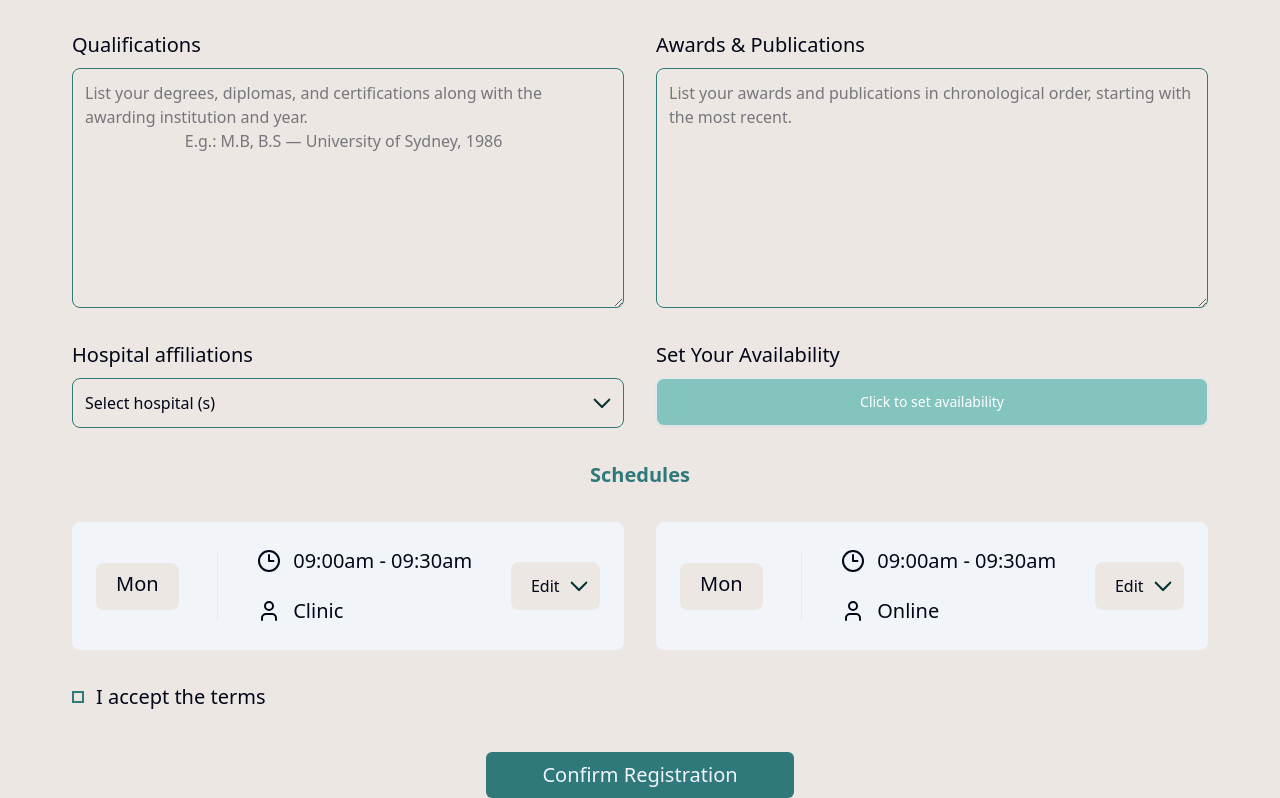
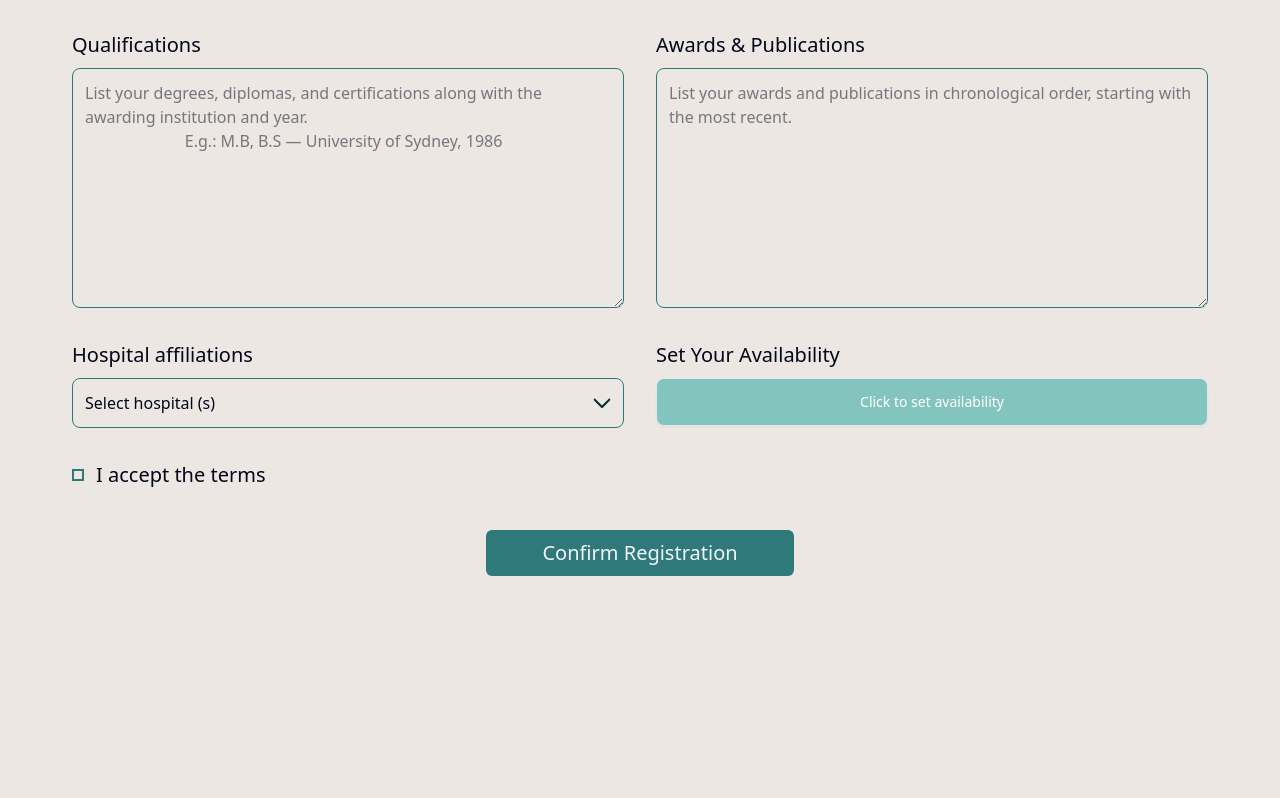
Before and after one commit to bestorthopaedicsurgeon/bos-next, a Next.js app: page /doctor_registration in a window 1280 px wide. Shown: the part 1835-2633 px from the top of the page. After the commit the page ends 2411 px from the top, so only its background shows below. Built offline with nearby package versions, Linux system fonts and the light colour scheme.

Commit message:
fixes:doc reg modal

```diff
--- a/src/app/doctor_registration/page.js
+++ b/src/app/doctor_registration/page.js
@@ -338,11 +338,9 @@ const page = () => {
                             <button
                               key={day}
                               disabled={isDisabled}
-                              className={`py-[3px] px-[7px] text-[17px] flex items-center justify-center
-                ${
-                  isHoliday ? "bg-[var(--primary)] rounded-full text-white" : ""
-                }
-                ${isDisabled ? "cursor-not-allowed opacity-50" : ""}
+                              className={`w-10 h-10 flex items-center justify-center border border-gray-300
+                ${isHoliday ? 'bg-[var(--primary)] rounded-full text-white' : ''}
+                ${isDisabled ? 'cursor-not-allowed opacity-50' : 'hover:bg-gray-100 hover:text-primary'}
               `}
                             >
                               {day}
@@ -355,25 +353,28 @@ const page = () => {
                   ))}
                 </div>
               </div>
-            </DialogContent>
-          </Dialog>
-        </div>
-       <div className="col-span-2 text-center">
-       <p className="text-primary font-[700]">Schedules</p>
-       </div>
-          {schedule_date.map((data,key)=>(
+              <div className="grid max-lg:grid-cols-1 grid-cols-2 gap-10">
+              <div className="col-span-2 bg-secondary p-5 rounded-md mt-10">
+              <div className="flex justify-between items-center w-[60%] max-lg:w-full m-auto text-primary">
+              <p>Clinic Timing</p>
+              <div className="line w-[1px] bg-primary h-[30px]"></div>
+              <p>Online Timing</p>
+              </div>
+              </div>
+
+                   {schedule_date.map((data,key)=>(
 
 
-            <div key={key} className="flex bg-secondary p-6 justify-between rounded-md items-center">
+            <div key={key} className="max-lg:col-span-2 flex bg-secondary p-6 max-sm:p-2 max-sm:justify-flex-start max-sm:flex-wrap max-sm:gap-[10px] justify-between rounded-md items-center">
             <p className="bg-background h-[47px] px-5 rounded-md flex items-center pb-[4px]">{data.day}</p>
             <div className="line h-[68px] w-[1px] bg-(--background)"></div>
-            <div className="flex flex-col gap-5">
+            <div className="flex flex-col gap-5 max-sm:gap-2 justify-center">
               <div className="flex items-center gap-3">
-                <Clock3 />
-                <p>{data.time}</p>
+                <Clock3 className="max-sm:w-[15px] max-sm:h-[15px]" />
+                <p className="text-wrap">{data.time}</p>
               </div>
               <div className="flex items-center gap-3">
-                <User />
+                <User className="max-sm:w-[15px] max-sm:h-[15px]"/>
                 <p>{data.location}</p>
               </div>
             </div>
@@ -390,6 +391,11 @@ const page = () => {
         ))
         }
 
+        </div>
+
+            </DialogContent>
+          </Dialog>
+        </div>
         <div className="flex gap-3 items-center col-span-2">
           <input
             type="checkbox"
--- a/src/app/globals.css
+++ b/src/app/globals.css
@@ -126,7 +126,7 @@
     @apply min-lg:text-[48px] max-lg:text-[24px] font-[700];
   }
   p {
-    @apply text-[20px]  font-[400];
+    @apply text-[20px]  font-[400] max-sm:text-[16px];
   }
   label {
     @apply text-[20px]  font-[400];
--- a/src/components/ui/dialog.jsx
+++ b/src/components/ui/dialog.jsx
@@ -27,7 +27,7 @@ function DialogOverlay({ className, ...props }) {
     <DialogPrimitive.Overlay
       data-slot="dialog-overlay"
       className={cn(
-        "data-[state=open]:animate-in data-[state=closed]:animate-out data-[state=closed]:fade-out-0 data-[state=open]:fade-in-0 fixed inset-0 z-50 bg-black/50",
+        "data-[state=open]:animate-in overflow-auto data-[state=closed]:animate-out data-[state=closed]:fade-out-0 data-[state=open]:fade-in-0 fixed inset-0 z-50 bg-black/50",
         className
       )}
       {...props}
@@ -50,7 +50,7 @@ function DialogContent({
       <DialogPrimitive.Content
         data-slot="dialog-content"
         className={cn(
-          "bg-background max-sm:p-4 data-[state=open]:animate-in data-[state=closed]:animate-out data-[state=closed]:fade-out-0 data-[state=open]:fade-in-0 data-[state=closed]:zoom-out-95 data-[state=open]:zoom-in-95 fixed top-[50%] left-[50%] z-50 grid !overflow-y-auto w-full !max-w-[90%] translate-x-[-50%] translate-y-[-50%] gap-4 rounded-lg border px-6  py-20 shadow-lg duration-200 ",
+          "bg-background h-[90%] max-sm:p-4 data-[state=open]:animate-in data-[state=closed]:animate-out data-[state=closed]:fade-out-0 data-[state=open]:fade-in-0 data-[state=closed]:zoom-out-95 data-[state=open]:zoom-in-95 fixed top-[50%] left-[50%] z-50 grid !overflow-y-auto w-full !max-w-[95%] translate-x-[-50%] translate-y-[-50%] gap-4 rounded-lg border px-6  py-10 shadow-lg duration-200 ",
           className
         )}
         {...props}
--- a/src/data/doc_reg.js
+++ b/src/data/doc_reg.js
@@ -76,9 +76,33 @@ export const schedule_date = [
     location:"Clinic"
   },
    {
-    day:"Mon",
+    day:"Tue",
     time:"09:00am - 09:30am",
     location:"Online"
   },
-
+{
+    day:"Wed",
+    time:"09:00am - 09:30am",
+    location:"Online"
+  },
+  {
+    day:"Thu",
+    time:"09:00am - 09:30am",
+    location:"Online"
+  },
+  {
+    day:"Fri",
+    time:"09:00am - 09:30am",
+    location:"Online"
+  },
+  {
+    day:"Sat",
+    time:"09:00am - 09:30am",
+    location:"Online"
+  },
+  {
+    day:"Sun",
+    time:"09:00am - 09:30am",
+    location:"Online"
+  },
 ]
```
